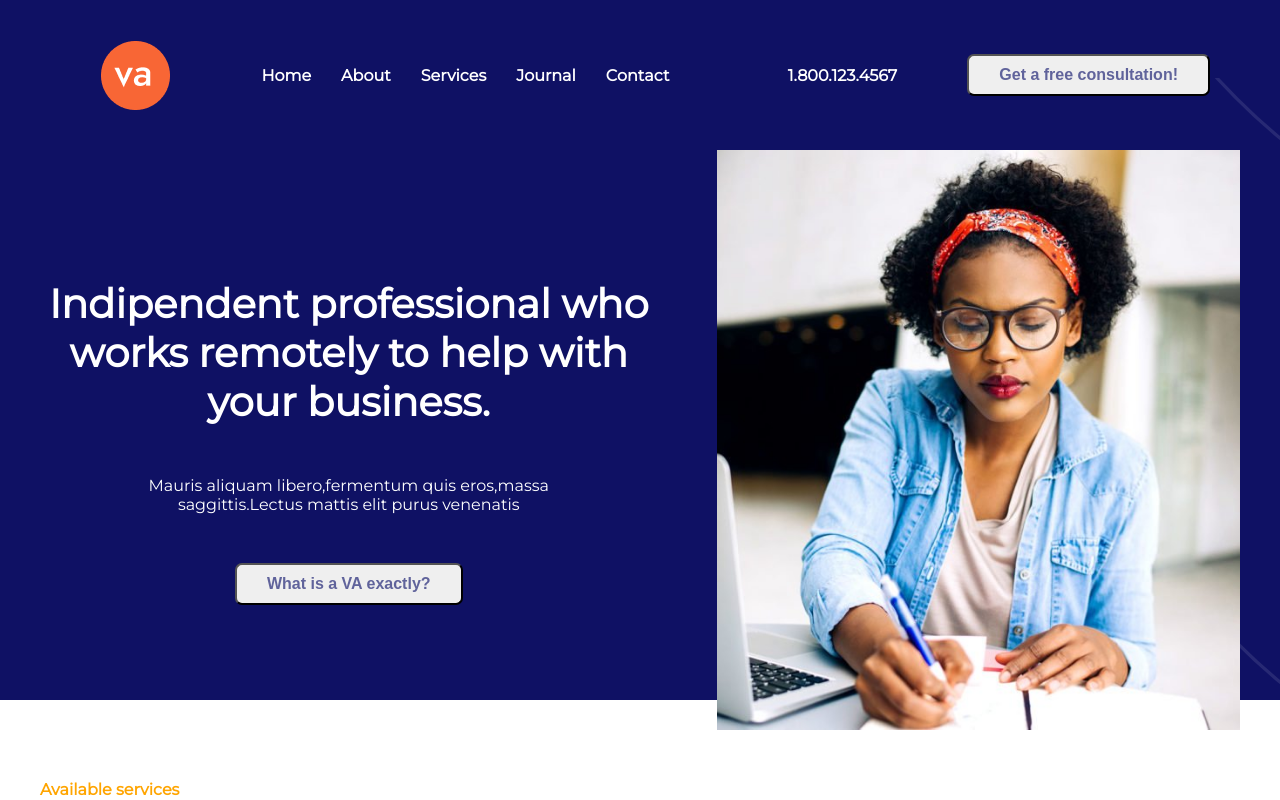
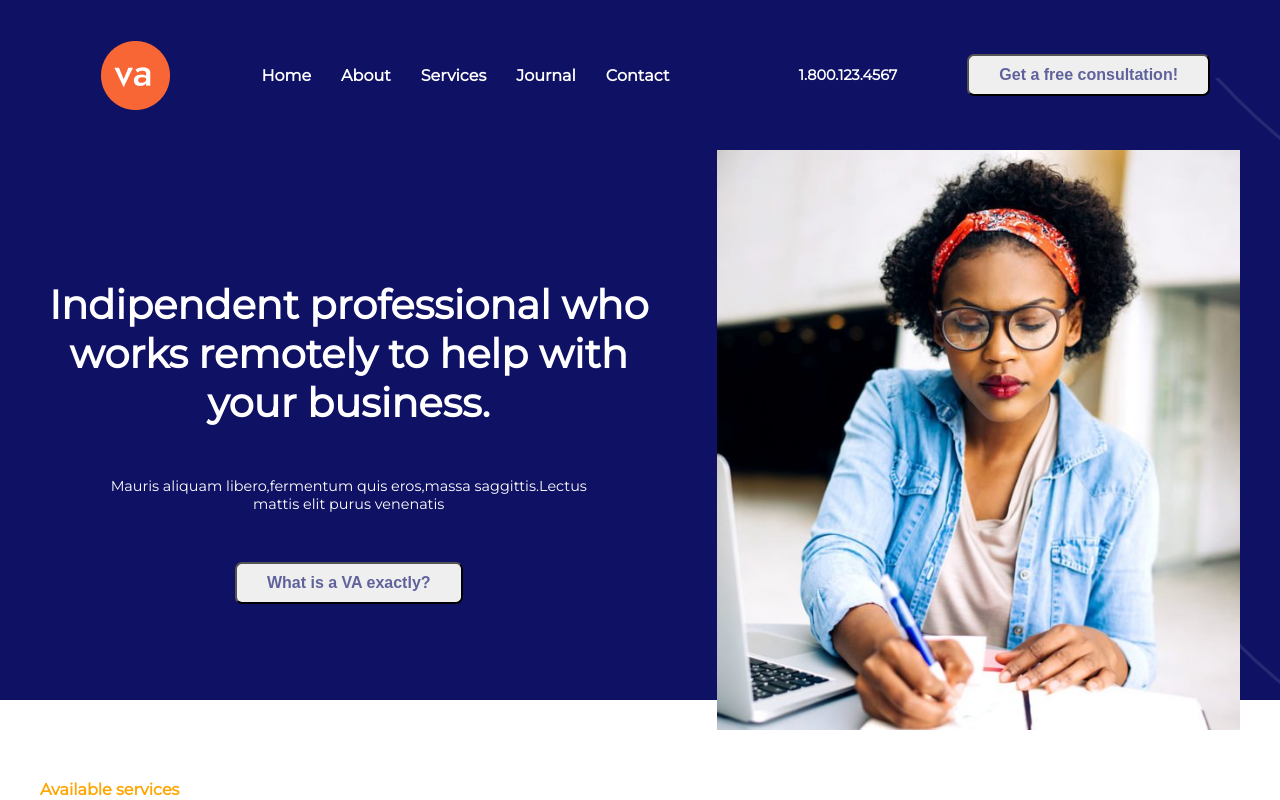
Before and after one commit to michelecamera1995/VUE-progetto-va, a Vue app: page / in a window 1280 px wide. Shown: the top 800 px of the page. Built offline with nearby package versions, Linux system fonts and the light colour scheme.

Commit message:
modify font-size all p elements

```diff
--- a/src/App.vue
+++ b/src/App.vue
@@ -15,7 +15,6 @@ import Skillsection from "@/components/Skillsection.vue";
 import Trustedsection from "@/components/Trustedsection.vue";
 import Footer from "@/components/Footer.vue";
 import "@fontsource/montserrat";
-import "@fortawesome/fontawesome-svg-core";
 
 export default {
   name: "App",
@@ -54,6 +53,9 @@ body {
   text-decoration: none;
   display: flex;
 }
+*p {
+  font-size: 0.9rem;
+}
 *h6 {
   color: orange;
 }
```
